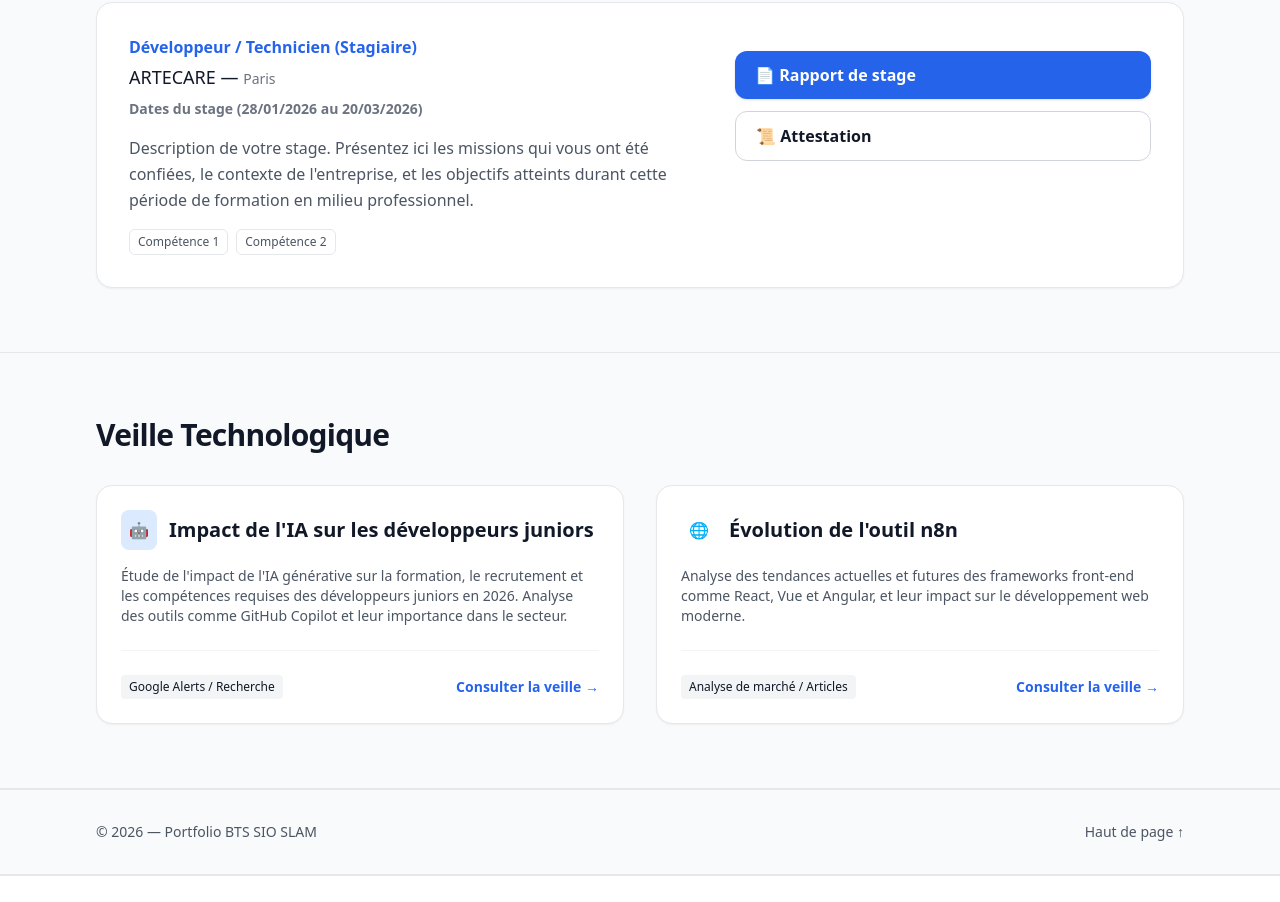
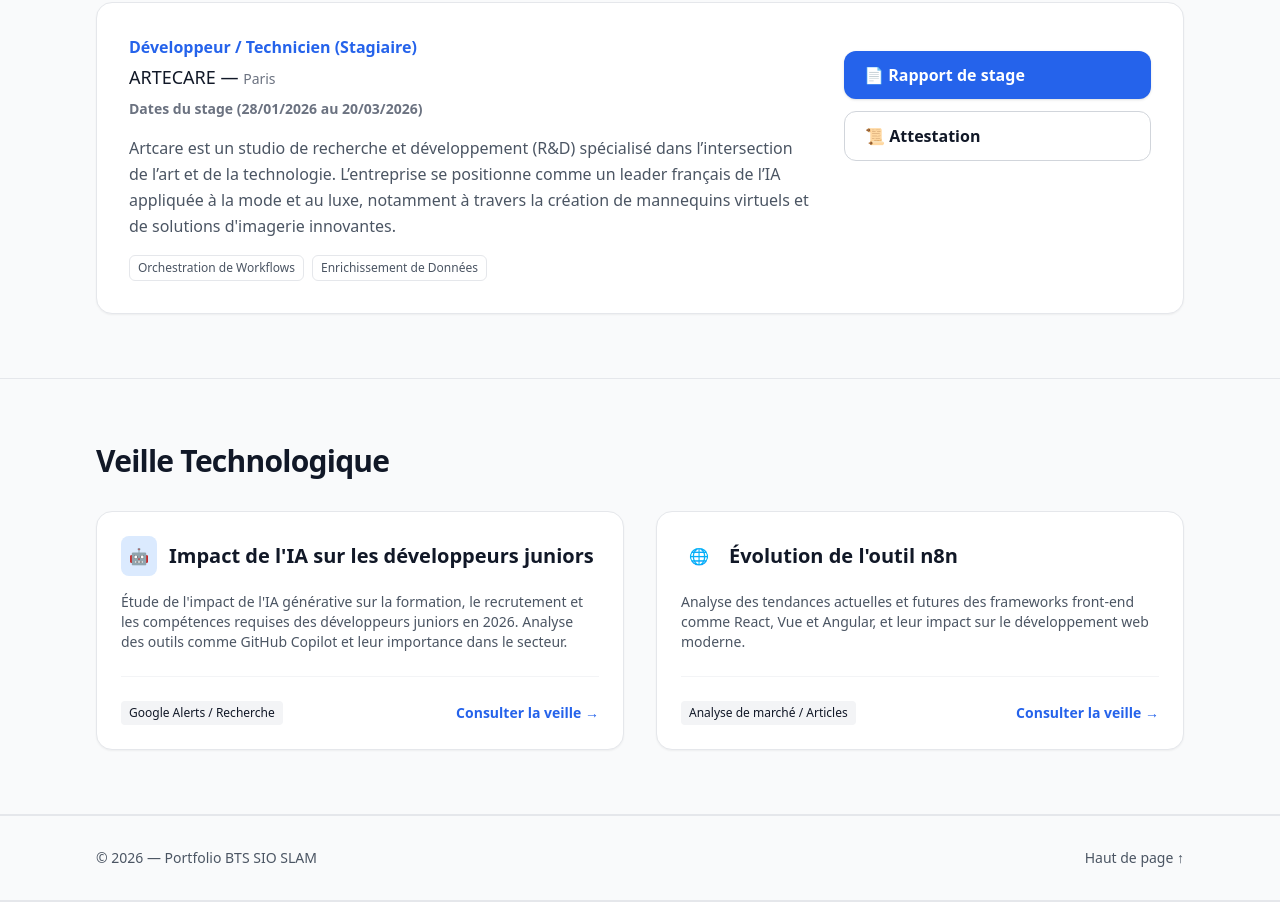
Before and after one commit to RALPHASSANE/portfolio-bts, a website: page index.html in a window 1280 px wide. Shown: the part 3760-4662 px from the top of the page. Before the commit the page ends 4636 px from the top, so only its background shows below. Drawn offline with nearby package versions, Linux system fonts and the light colour scheme; files whose address does not match are found by name.

Commit message:
ajout section stage

```diff
--- a/index.html
+++ b/index.html
@@ -375,11 +375,11 @@
               <p class="text-lg font-medium text-gray-800 dark:text-gray-200 mt-1">ARTECARE — <span class="text-sm font-normal text-gray-500">Paris</span></p>
               <p class="text-sm font-semibold text-gray-500 dark:text-gray-400 mt-2 mb-4">Dates du stage (28/01/2026 au 20/03/2026)</p>
               <p class="text-gray-600 dark:text-gray-300 leading-relaxed mb-4">
-                Description de votre stage. Présentez ici les missions qui vous ont été confiées, le contexte de l'entreprise, et les objectifs atteints durant cette période de formation en milieu professionnel.
+                Artcare est un studio de recherche et développement (R&D) spécialisé dans l’intersection de l’art et de la technologie. L’entreprise se positionne comme un leader français de l’IA appliquée à la mode et au luxe, notamment à travers la création de mannequins virtuels et de solutions d'imagerie innovantes.
               </p>
               <div class="flex flex-wrap gap-2 text-xs mt-4">
-                <span class="rounded-md border px-2 py-1 border-gray-200 dark:border-gray-700 text-gray-600 dark:text-gray-300">Compétence 1</span>
-                <span class="rounded-md border px-2 py-1 border-gray-200 dark:border-gray-700 text-gray-600 dark:text-gray-300">Compétence 2</span>
+                <span class="rounded-md border px-2 py-1 border-gray-200 dark:border-gray-700 text-gray-600 dark:text-gray-300">Orchestration de Workflows</span>
+                <span class="rounded-md border px-2 py-1 border-gray-200 dark:border-gray-700 text-gray-600 dark:text-gray-300">Enrichissement de Données</span>
               </div>
             </div>
             <div class="shrink-0 flex flex-col gap-3 w-full md:w-auto mt-4 md:mt-0">
```
Also changed, not shown: 1 other file.
